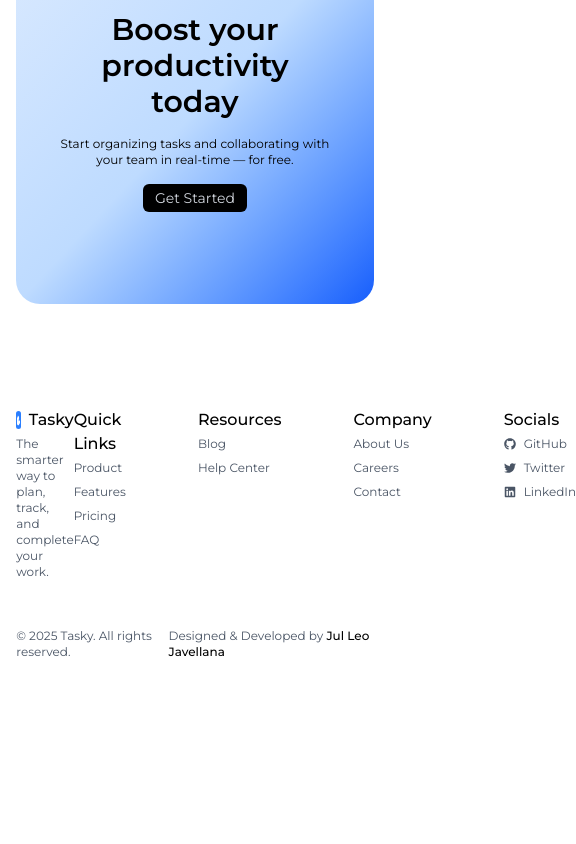
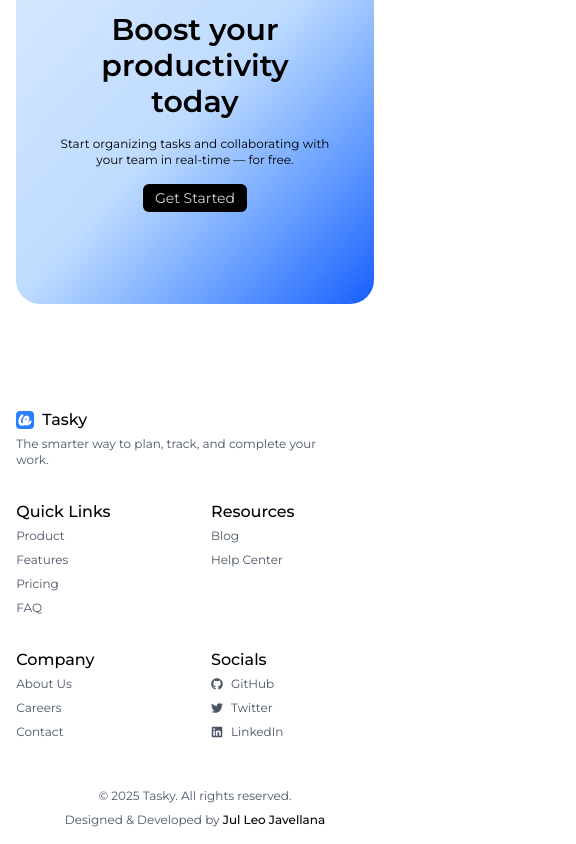
Before and after one commit to gen1chiro/tasky-v2, a React (Vite) app: page / in a window 390 px wide. Shown: the part 4524-5368 px from the top of the page, 576 px wide, since content can reach past the window. Before the commit the page ends 5208 px from the top, so only its background shows below. Built offline with nearby package versions, Linux system fonts and the light colour scheme; no server answers.

Commit message:
fix: footer responsiveness

```diff
--- a/src/components/landing/Footer.tsx
+++ b/src/components/landing/Footer.tsx
@@ -5,18 +5,19 @@ import tasky from '../../assets/tasky.png'
 
 const Footer = () => {
     return (
-        <footer className="w-full mb-6">
-            <div className="flex items-start justify-between w-11/12 max-w-7xl mx-auto py-8">
-                <div>
+        <footer className="w-full mb-4">
+            <div className="flex flex-col lg:flex-row lg:items-start lg:justify-between w-11/12 max-w-7xl mx-auto py-8 gap-8">
+                <div className="lg:flex-shrink-0">
                     <div className='flex items-center gap-2 mb-1'>
                         <div className='flex items-center bg-blue-500 rounded p-[1px]'>
                             <img src={tasky as string} alt="tasky" className='w-4 h-4'/>
                         </div>
                         <h1 className='font-medium'>Tasky</h1>
                     </div>
-                    <p className='text-xs text-gray-600'>The smarter way to plan, track, and complete your work.</p>
+                    <p className='text-xs text-gray-600 max-w-xs'>The smarter way to plan, track, and complete your work.</p>
                 </div>
-                <div className='flex items-start gap-18'>
+
+                <div className='grid grid-cols-2 md:grid-cols-4 lg:flex lg:items-start gap-8 lg:gap-18'>
                     <div>
                         <h2 className='font-medium pb-1'>Quick Links</h2>
                         <ul className='text-xs text-gray-600 space-y-2'>
@@ -62,10 +63,20 @@ const Footer = () => {
                     </div>
                 </div>
             </div>
-            <div className='w-11/12 max-w-7xl mx-auto pt-4 text-xs text-gray-600 flex items-center justify-between'>
-                <p>&copy; {new Date().getFullYear()} Tasky. All rights reserved.</p>
-                <p>Designed & Developed by <a href='https://github.com/gen1chiro' target='_blank'
-                                              className='font-medium text-black'>Jul Leo Javellana</a></p>
+
+            <div className='w-11/12 max-w-7xl mx-auto pt-4'>
+                <div className='text-xs text-gray-600 flex flex-col sm:flex-row items-center sm:justify-between gap-2'>
+                    <p>&copy; {new Date().getFullYear()} Tasky. All rights reserved.</p>
+                    <p className="text-center sm:text-right">
+                        Designed & Developed by{' '}
+                        <a href='https://github.com/gen1chiro'
+                           target='_blank'
+                           rel='noopener noreferrer'
+                           className='font-medium text-black hover:text-blue-600 transition-colors duration-200'>
+                            Jul Leo Javellana
+                        </a>
+                    </p>
+                </div>
             </div>
         </footer>
     )
```
